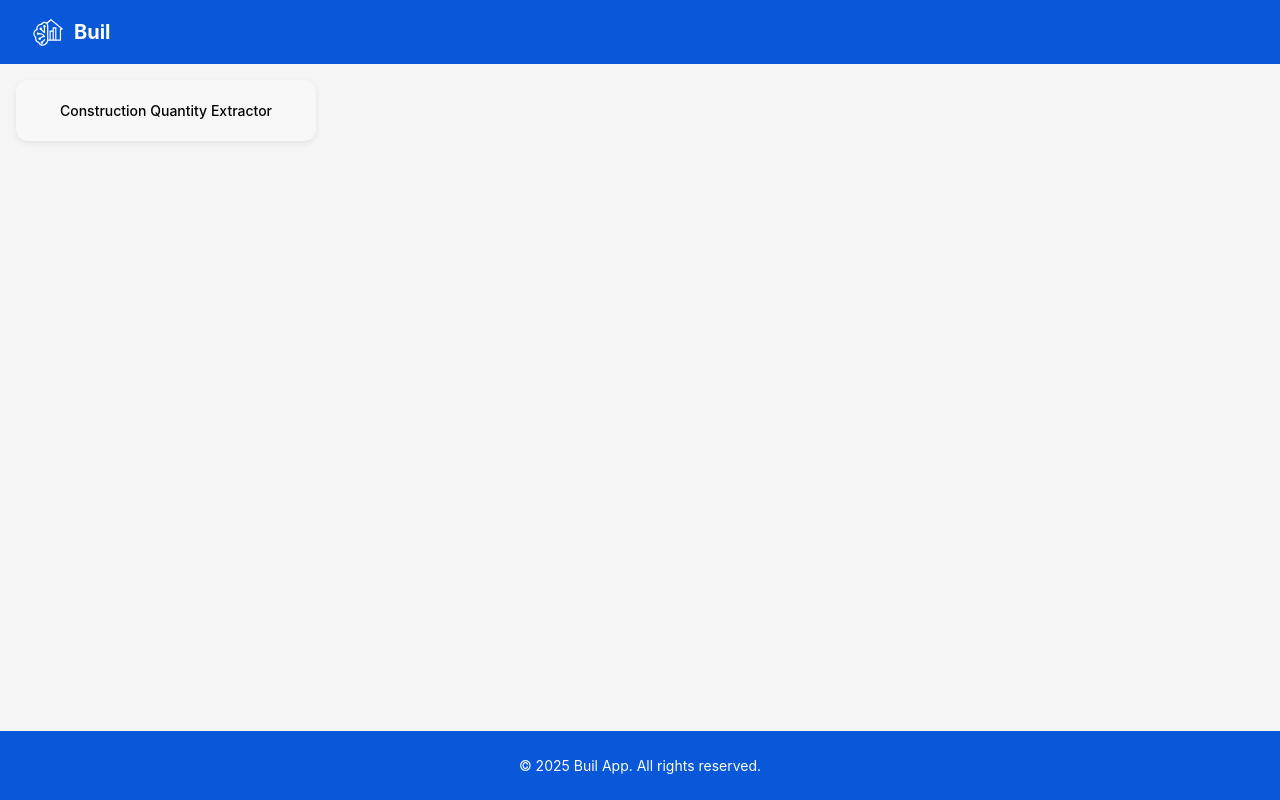
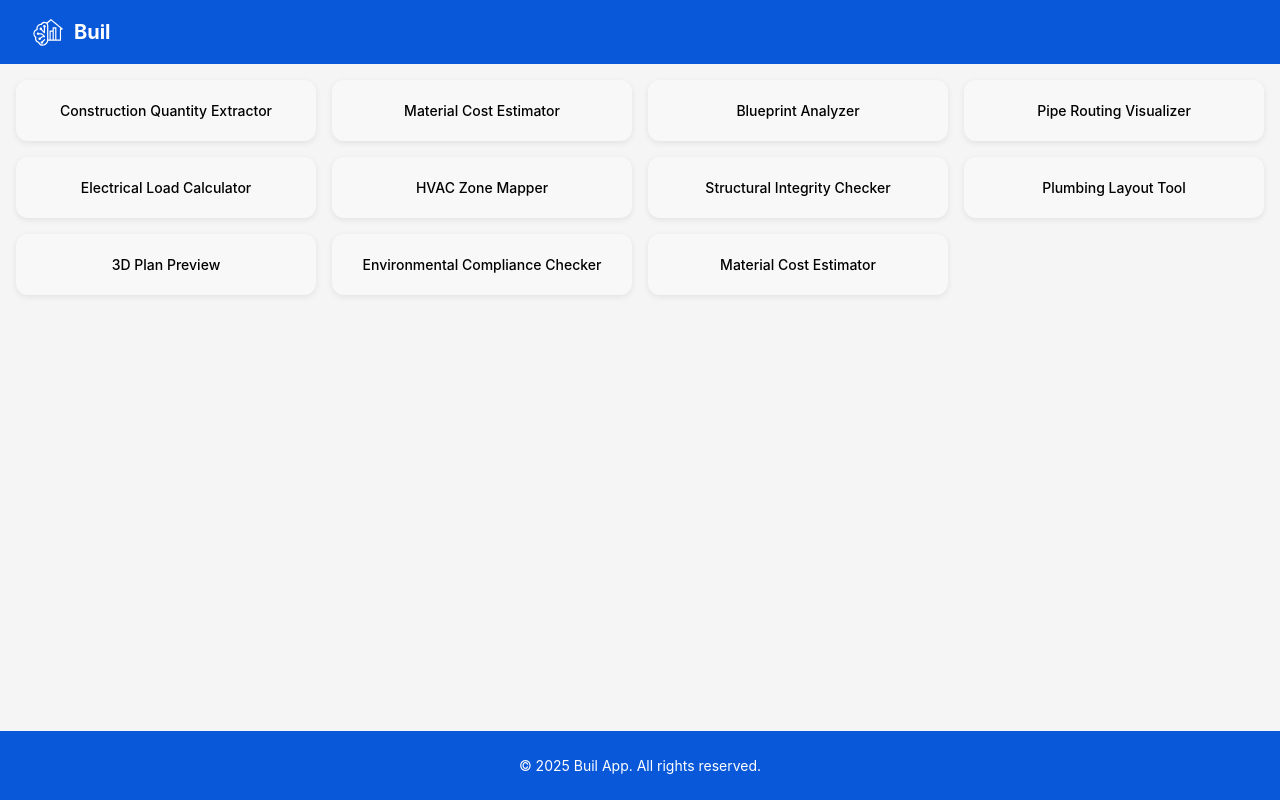
Before and after one commit to niros001/buil-client, a React (Vite) app: page / in a window 1280 px wide. Built offline with nearby package versions, Linux system fonts and the light colour scheme.

Commit message:
Show results as json

```diff
--- a/src/components/ConstructionQuantityExtractor.tsx
+++ b/src/components/ConstructionQuantityExtractor.tsx
@@ -8,7 +8,6 @@ import {
   Modal,
   Radio,
   Checkbox,
-  Table,
   Divider,
 } from "antd";
 import { UploadOutlined } from "@ant-design/icons";
@@ -63,12 +62,16 @@ const extractionOptions = [
   { label: "אומדן", value: "basic" },
   { label: "חשבון", value: "simple" },
   { label: "כמויות", value: "calculated" },
+  { label: "הזמנת חומרים", value: "order_material" },
 ];
 
-const elementOptions = Array.from({ length: 14 }, (_, i) => ({
-  label: `Option ${i}`,
-  value: i.toString(),
-}));
+const elementOptions = [
+  { label: "ריצוף", value: "01" },
+  ...Array.from({ length: 10 }, (_, i) => ({
+    label: `Option ${i}`,
+    value: i.toString(),
+  })),
+];
 
 const additionalOptions = Array.from({ length: 5 }, (_, i) => ({
   label: `Option ${i}`,
@@ -131,23 +134,23 @@ const ConstructionQuantityExtractor = () => {
       setLoading(false);
     }
   };
-
-  const columns =
-    tableData?.columns?.map((col: string, index: number) => ({
-      title: col,
-      dataIndex: `col_${index}`,
-      key: `col_${index}`,
-    })) || [];
-
-  const dataSource =
-    tableData?.rows?.map((row: string[], rowIndex: number) => {
-      const rowObj: any = { key: rowIndex };
-      row.forEach((cell, cellIndex) => {
-        rowObj[`col_${cellIndex}`] = cell;
-      });
-      return rowObj;
-    }) || [];
-
+  //
+  // const columns =
+  //   tableData?.columns?.map((col: string, index: number) => ({
+  //     title: col,
+  //     dataIndex: `col_${index}`,
+  //     key: `col_${index}`,
+  //   })) || [];
+  //
+  // const dataSource =
+  //   tableData?.rows?.map((row: string[], rowIndex: number) => {
+  //     const rowObj: any = { key: rowIndex };
+  //     row.forEach((cell, cellIndex) => {
+  //       rowObj[`col_${cellIndex}`] = cell;
+  //     });
+  //     return rowObj;
+  //   }) || [];
+  console.log({ tableData });
   return (
     <UploadSection>
       <Box>
@@ -222,7 +225,9 @@ const ConstructionQuantityExtractor = () => {
         footer={null}
         width="80%"
       >
-        <Table dataSource={dataSource} columns={columns} pagination={false} />
+        <pre style={{ whiteSpace: "normal" }}>
+          {JSON.stringify(tableData, null, 2)}
+        </pre>
       </Modal>
     </UploadSection>
   );
--- a/src/components/MainOptions.tsx
+++ b/src/components/MainOptions.tsx
@@ -40,39 +40,43 @@ const options = [
     title: "Construction Quantity Extractor",
     path: "/construction-quantity-extractor",
   },
-  // {
-  //   title: "Material Cost Estimator",
-  //   path: "/construction-quantity-extractor",
-  // },
-  // {
-  //   title: "Blueprint Analyzer",
-  //   path: "/construction-quantity-extractor",
-  // },
-  // {
-  //   title: "Pipe Routing Visualizer",
-  //   path: "/construction-quantity-extractor",
-  // },
-  // {
-  //   title: "Electrical Load Calculator",
-  //   path: "/construction-quantity-extractor",
-  // },
-  // {
-  //   title: "HVAC Zone Mapper",
-  //   path: "/construction-quantity-extractor",
-  // },
-  // {
-  //   title: "Structural Integrity Checker",
-  //   path: "/construction-quantity-extractor",
-  // },
-  // {
-  //   title: "Plumbing Layout Tool",
-  //   path: "/construction-quantity-extractor",
-  // },
-  // { title: "3D Plan Preview", path: "/construction-quantity-extractor" },
-  // {
-  //   title: "Environmental Compliance Checker",
-  //   path: "/construction-quantity-extractor",
-  // },
+  {
+    title: "Material Cost Estimator",
+    path: "/construction-quantity-extractor",
+  },
+  {
+    title: "Blueprint Analyzer",
+    path: "/construction-quantity-extractor",
+  },
+  {
+    title: "Pipe Routing Visualizer",
+    path: "/construction-quantity-extractor",
+  },
+  {
+    title: "Electrical Load Calculator",
+    path: "/construction-quantity-extractor",
+  },
+  {
+    title: "HVAC Zone Mapper",
+    path: "/construction-quantity-extractor",
+  },
+  {
+    title: "Structural Integrity Checker",
+    path: "/construction-quantity-extractor",
+  },
+  {
+    title: "Plumbing Layout Tool",
+    path: "/construction-quantity-extractor",
+  },
+  { title: "3D Plan Preview", path: "/construction-quantity-extractor" },
+  {
+    title: "Environmental Compliance Checker",
+    path: "/construction-quantity-extractor",
+  },
+  {
+    title: "Material Cost Estimator",
+    path: "/construction-quantity-extractor",
+  },
 ];
 
 const MainOptions = () => {
```
